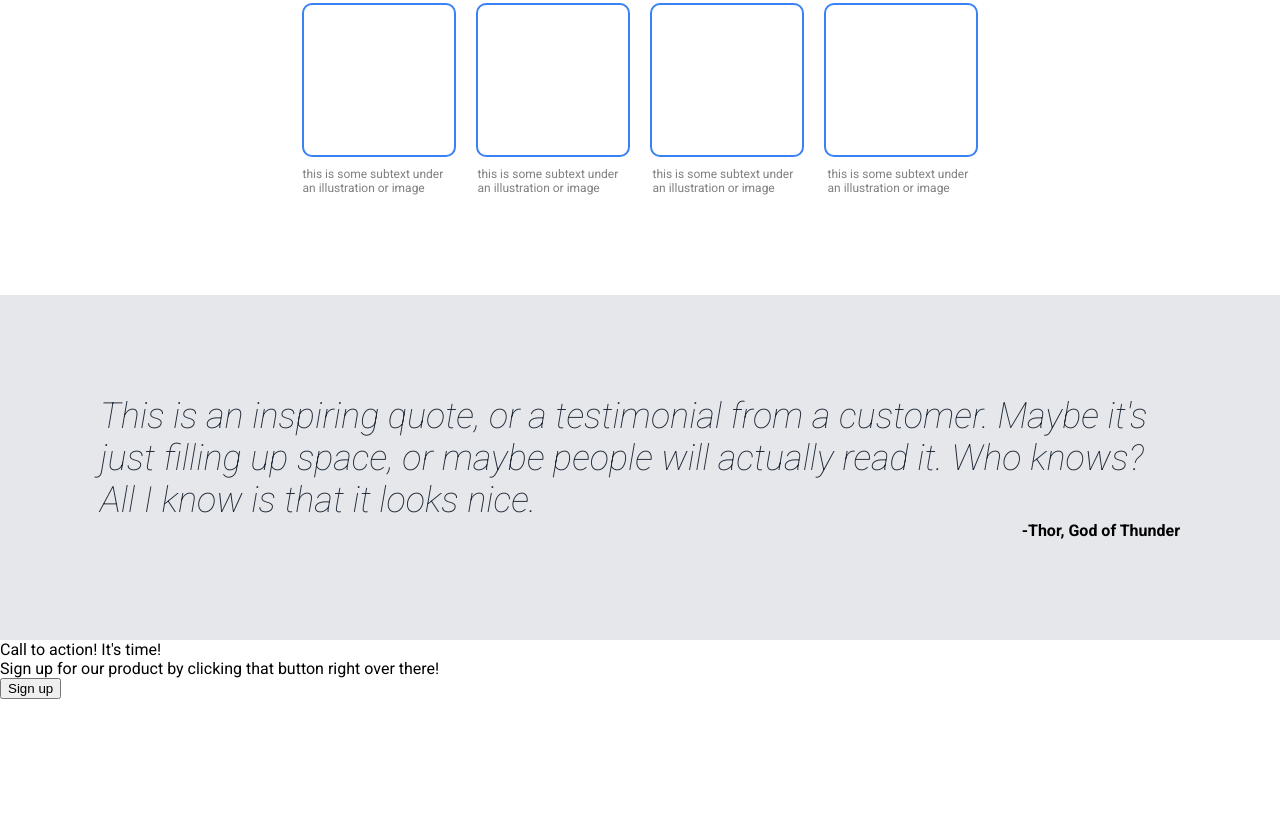
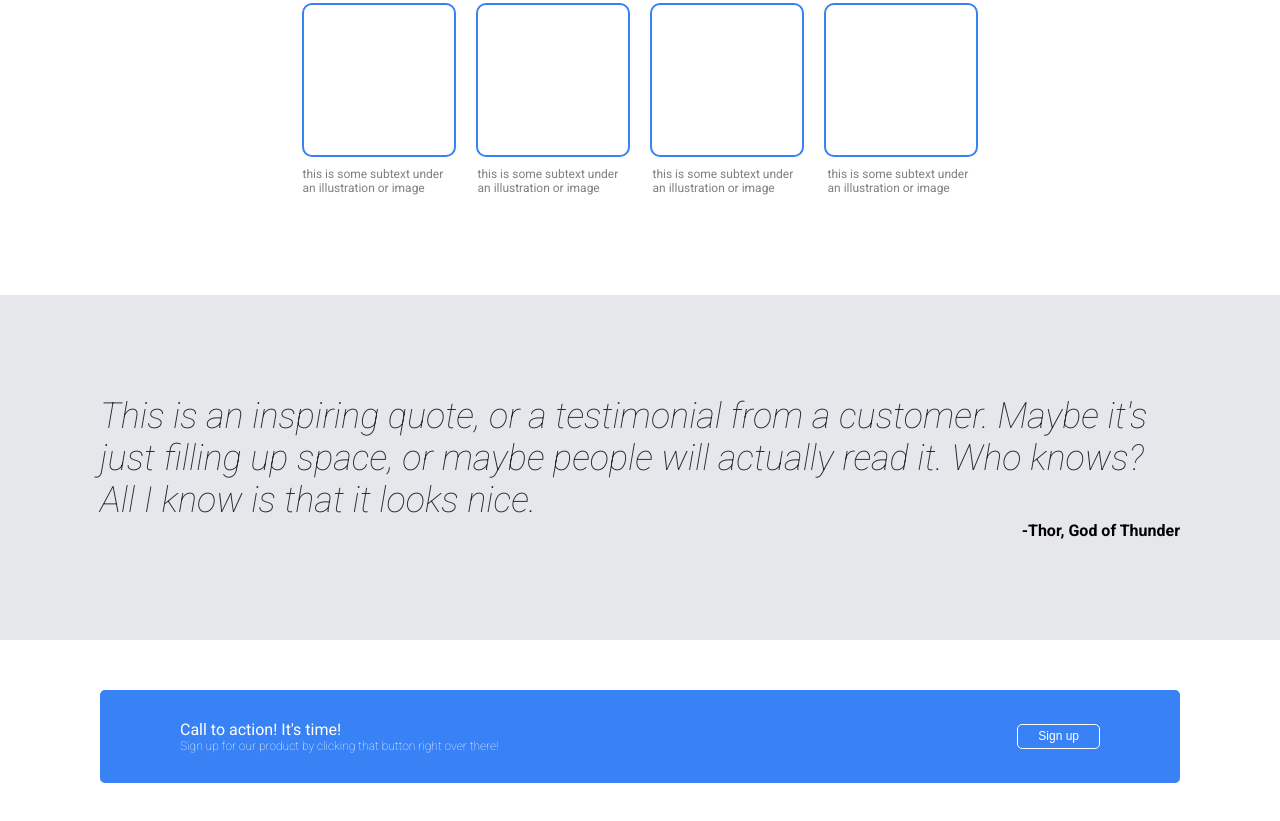
Before and after one commit to opowell28/odin-landing-page, a plain HTML site: page index.html in a window 1280 px wide. Shown: the part 577-1398 px from the top of the page. Before the commit the page ends 1276 px from the top, so only its background shows below. Drawn offline with Linux system fonts and the light colour scheme.

Commit message:
Finish styling call to action section

```diff
--- a/index.html
+++ b/index.html
@@ -62,8 +62,8 @@
             <div class="action-subtext">Sign up for our product by clicking that button
                 right over there!
             </div>
-            <button class="action-button">Sign up</button>
         </div>
+        <div class="button-container"><button class="action-button">Sign up</button></div>
     </div>
 
 </body>
--- a/styles.css
+++ b/styles.css
@@ -123,3 +123,34 @@ body {
     font-style: italic;
     color: #1f2937;
 }
+
+.action-container {
+    display: flex;
+    background-color: #3882f6;
+    color: white;
+    margin: 50px 100px;
+    padding: 30px 80px;
+    justify-content: space-between;
+    border-radius: 5px;
+}
+
+.action-subtext {
+    font-size: 12px;
+    font-weight: lighter;
+}
+
+.button-container {
+    display: flex;
+    justify-content: right;
+    align-items: center;
+}
+
+.action-button {
+    background-color: #3882f6;
+    border: 1px solid white;
+    height: 25px;
+    padding: 0px 20px;
+    border-radius: 5px;
+    color: white;
+    font-size: 12px;
+}
```
